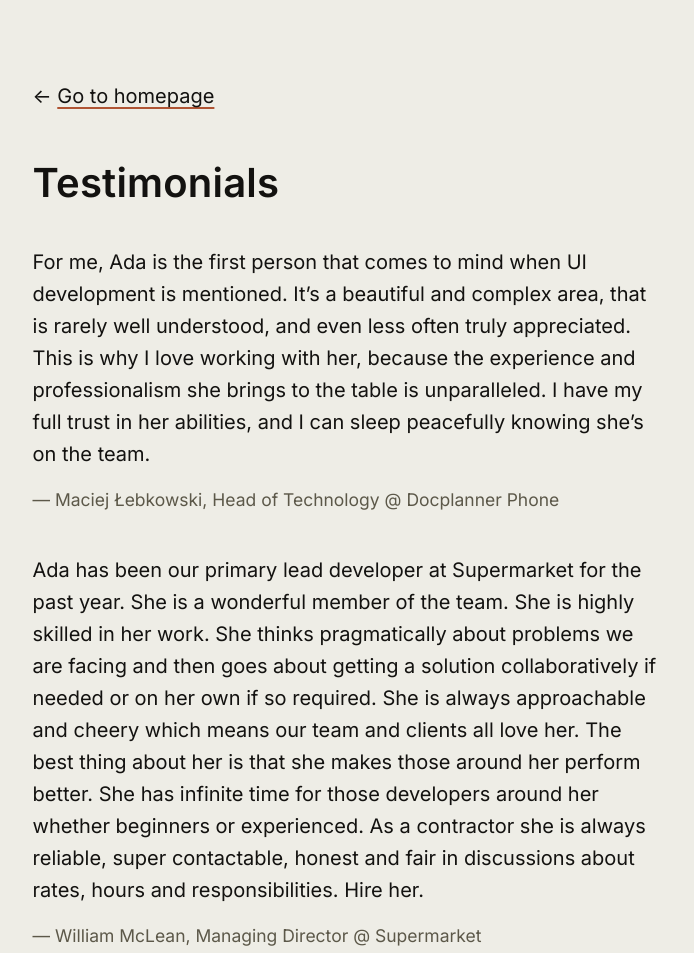
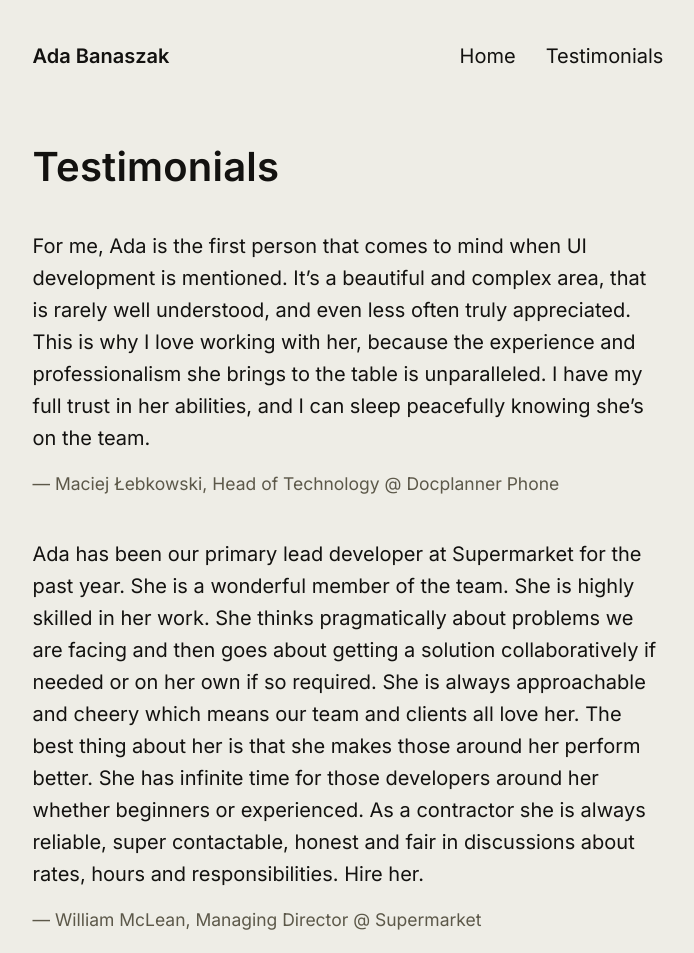
Before and after one commit to AdaBan/adabanaszak.com, an Astro site: page /testimonials in a window 1280 px wide. Shown: the top 953 px of the page, without its empty margins (292-986 px from the left). Built offline with nearby package versions, Linux system fonts and the light colour scheme; Astro itself is replaced by a stand-in of ours.

Commit message:
Adding a navbar

```diff
--- a/src/components/Navbar.astro
+++ b/src/components/Navbar.astro
@@ -1,7 +1,34 @@
-<nav>
-  🕸️
-  <ul>
-    <li><a href="#testimonials">Testimonials</a></li>
-    <li><a href="#contact">Contact</a></li>
+<nav class="navbar">
+  <a class="navbar__logo" href="/">Ada Banaszak</a>
+
+  <ul class="navbar__links">
+    <li><a href="/">Home</a></li>
+    <li><a href="/testimonials">Testimonials</a></li>
   </ul>
 </nav>
+
+<style lang="scss">
+  .navbar {
+    display: flex;
+    gap: 1.5em;
+    justify-content: space-between;
+    padding-bottom: 2rem;
+
+    &__logo {
+      text-decoration: none;
+      font-weight: 600;
+    }
+
+    &__links {
+      display: flex;
+      gap: 1.5em;
+      list-style-type: none;
+      padding: 0;
+      margin: 0;
+
+      a:not(:hover) {
+        text-decoration: none;
+      }
+    }
+  }
+</style>
--- a/src/layouts/Layout.astro
+++ b/src/layouts/Layout.astro
@@ -1,4 +1,6 @@
 ---
+import Navbar from "../components/Navbar.astro";
+
 interface Props {
   title: string;
 }
@@ -29,9 +31,10 @@ const { title } = Astro.props;
     <title>{title}</title>
   </head>
   <body>
-    <main class="container">
+    <div class="container">
+      <Navbar />
       <slot />
-    </main>
+    </div>
   </body>
 </html>
 
--- a/src/pages/testimonials.astro
+++ b/src/pages/testimonials.astro
@@ -32,20 +32,19 @@ const testimonials = [
 ];
 ---
 
-<Layout title="Testimonials for Ada Banaszak">
+<Layout title="Testimonials for Ada Banaszak - freelance frontend developer">
   <section>
-    <div class="cta">
-        ←
-      <a href="/">Go to homepage</a>
-    </div>
-
     <h1>Testimonials</h1>
     <TestimonialsList testimonials={testimonials} />
+    <!-- <div class="cta">
+      ←
+      <a href="/">Go to homepage</a>
+    </div> -->
   </section>
 </Layout>
 
 <style lang="scss">
   .cta {
-    margin-bottom: 3rem;
+    margin-top: 3rem;
   }
 </style>
```
